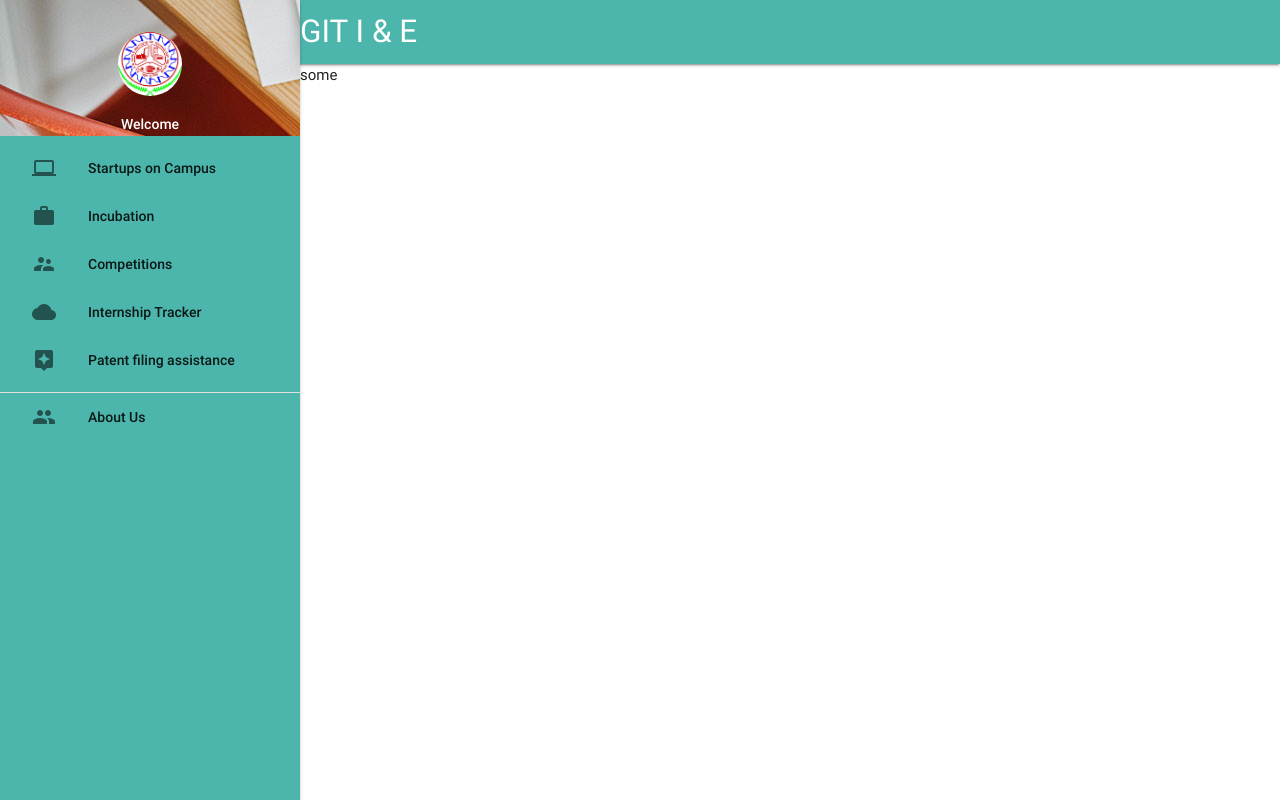
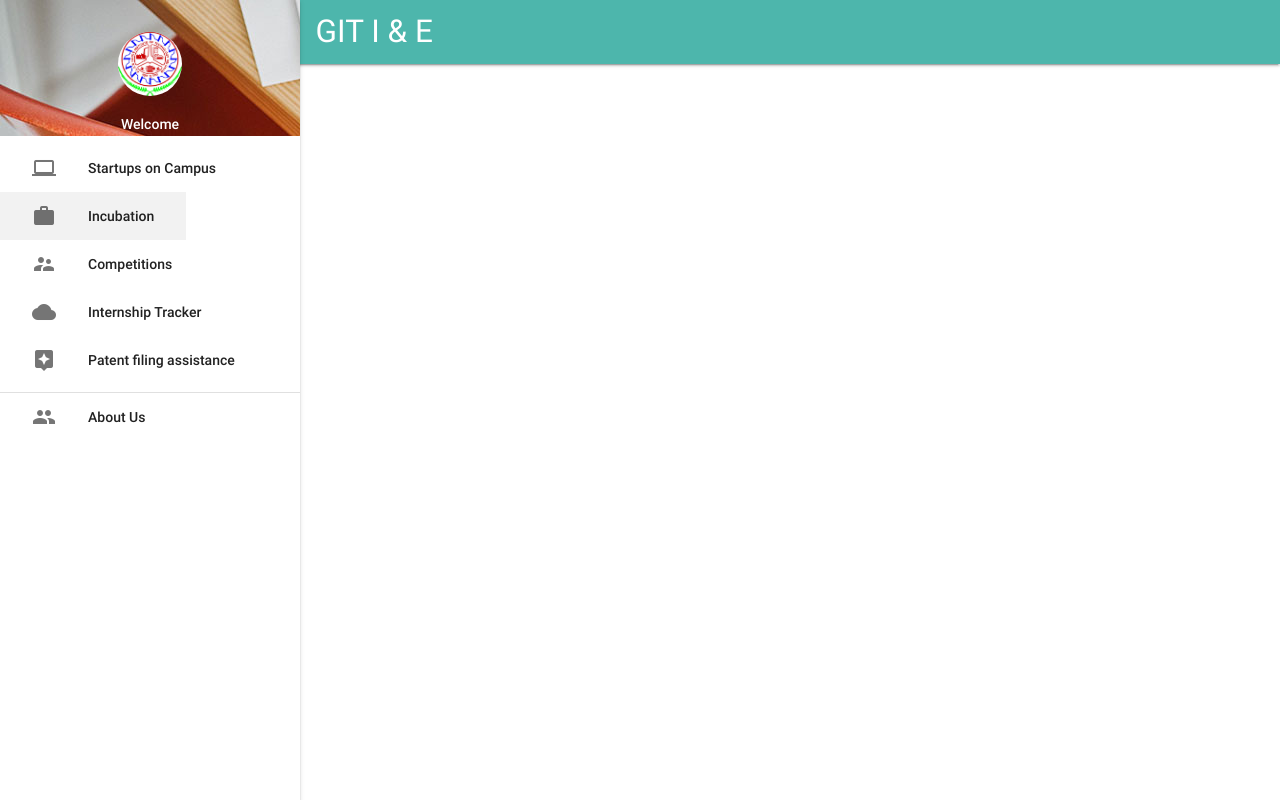
Before and after one commit to rohanabk/GIT, a plain HTML site: page index2.html in a window 1280 px wide. Drawn offline with nearby package versions, Linux system fonts and the light colour scheme.

Commit message:
Add files via upload

```diff
--- a/index2.html
+++ b/index2.html
@@ -32,18 +32,15 @@
   <link href="https://fonts.googleapis.com/icon?family=Material+Icons" rel="stylesheet">
 
   <style media="screen">
-    header, main, footer,.page-content,.navbar{
+  header, main, footer,.page-content,.navbar{
     padding-left: 300px;
-
   }
-
   @media only screen and (max-width : 992px) {
     header, main, footer,.page-content,.navbar {
       padding-left: 0;
     }
   }
-
-  </style>
+</style>
 
 </head>
 
@@ -53,13 +50,13 @@
     <div class="nav-wrapper teal lighten-2">
       <a href="#" data-activates="slide-out" class="button-collapse "><i class="material-icons">menu</i></a>
 
-      <a href="#" class="brand-logo">GIT I & E</a>
+      <a href="#" class="brand-logo"> &nbsp GIT I & E</a>
       <ul id="nav-mobile" class="right hide-on-med-and-down">
 
       </ul>
     </div>
   </nav>
-  <ul id="slide-out" class="side-nav fixed teal lighten-2">
+  <ul id="slide-out" class="side-nav fixed">
     <li>
       <div class="user-view">
         <div class="background">
@@ -71,11 +68,11 @@
         </center>
       </div>
     </li>
-    <li><a href="#!"><i class="material-icons">computer</i>Startups on Campus</a></li>
-    <li><a href="#!"><i class="material-icons">work</i>Incubation</a></li>
-    <li><a href="#!"><i class="material-icons">supervisor_account</i>Competitions</a></li>
-    <li><a href="#!"><i class="material-icons">cloud</i>Internship Tracker</a></li>
-    <li><a href="#!"><i class="material-icons">assistant</i>Patent filing assistance</a></li>
+    <li class="waves-effect"><a href="startups.html"><i class="material-icons">computer</i>Startups on Campus</a></li>
+    <li class="waves-effect active"><a href="incubation.html" id="incubation"><i class="material-icons">work</i>Incubation</a></li>
+    <li class="waves-effect"><a href="competitions.html"><i class="material-icons">supervisor_account</i>Competitions</a></li>
+    <li class="waves-effect"><a href="#!"><i class="material-icons">cloud</i>Internship Tracker</a></li>
+    <li class="waves-effect"><a href="patent.html"><i class="material-icons">assistant</i>Patent filing assistance</a></li>
     <li>
       <div class="divider"></div>
     </li>
@@ -83,9 +80,7 @@
   </ul>
 
   <div class="page-content">
-    <div class="">
-      some
-    </div>
+    <div id="main-content"></div>
   </div>
 
 </body>
@@ -107,4 +102,23 @@
     onOpen: function(el) { /* Do Stuff   */ }, // A function to be called when sideNav is opened
     onClose: function(el) { /* Do Stuff */ }, // A function to be called when sideNav is closed
   });
+  $(function() {
+   $("#other").click(function() {
+     $('#result').load('new1.html');
+   });
+ });
 </script>
+<script type="text/javascript">
+  $('#incubation').click(function(e) {
+                e.preventDefault(); // stops the default action of clicking on the link
+                var pageToLoad = $(this).attr('href'); // gets the href of the clicked link
+                $("#main-content").load(pageToLoad + " #main"); // loads the remote page into the content div without refresh
+              });
+            </script>
+<script type="text/javascript">
+  $('#it_incubation').click(function(e) {
+    e.preventDefault(); // stops the default action of clicking on the link
+    var pageToLoad = $(this).attr('href'); // gets the href of the clicked link
+    $("#main-content").load(pageToLoad + " #main"); // loads the remote page into the content div without refresh
+  });
+</script>
```
